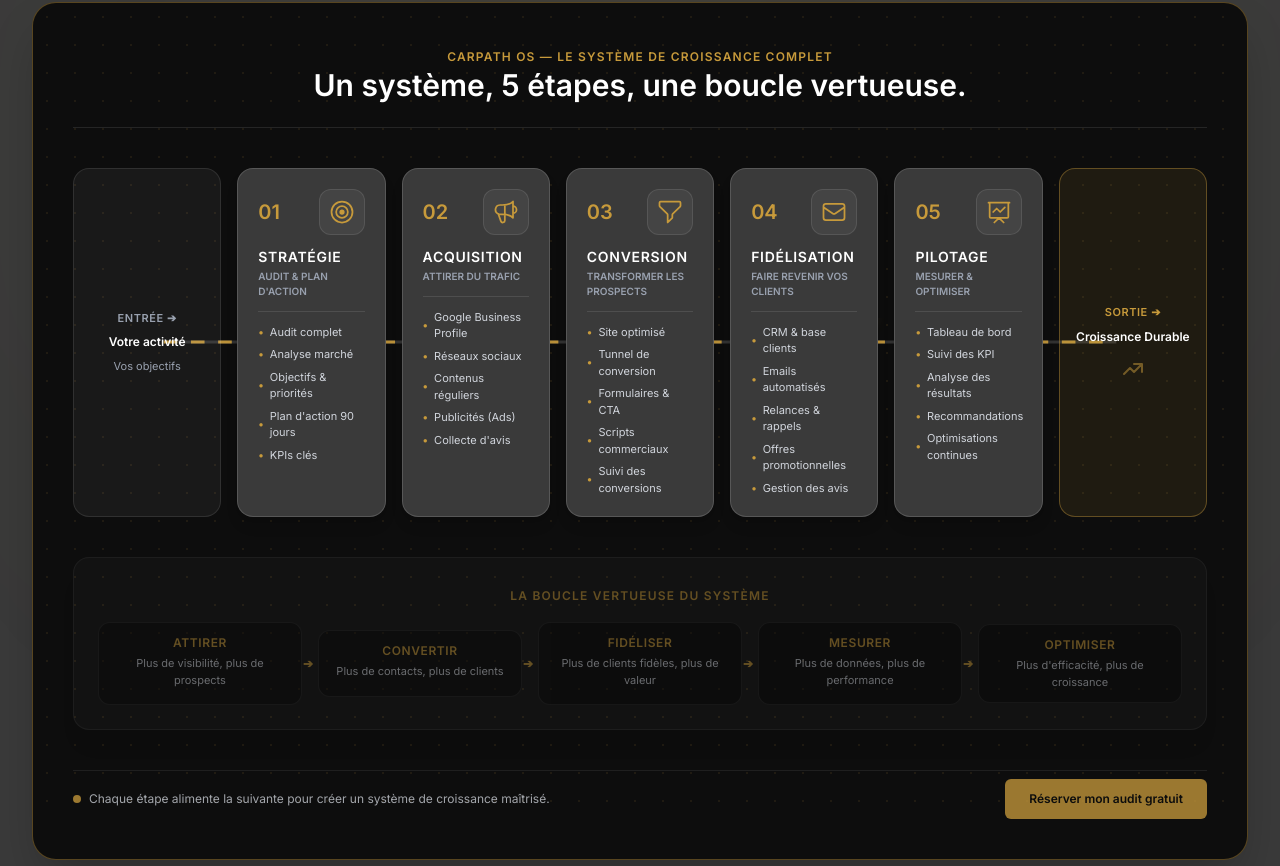
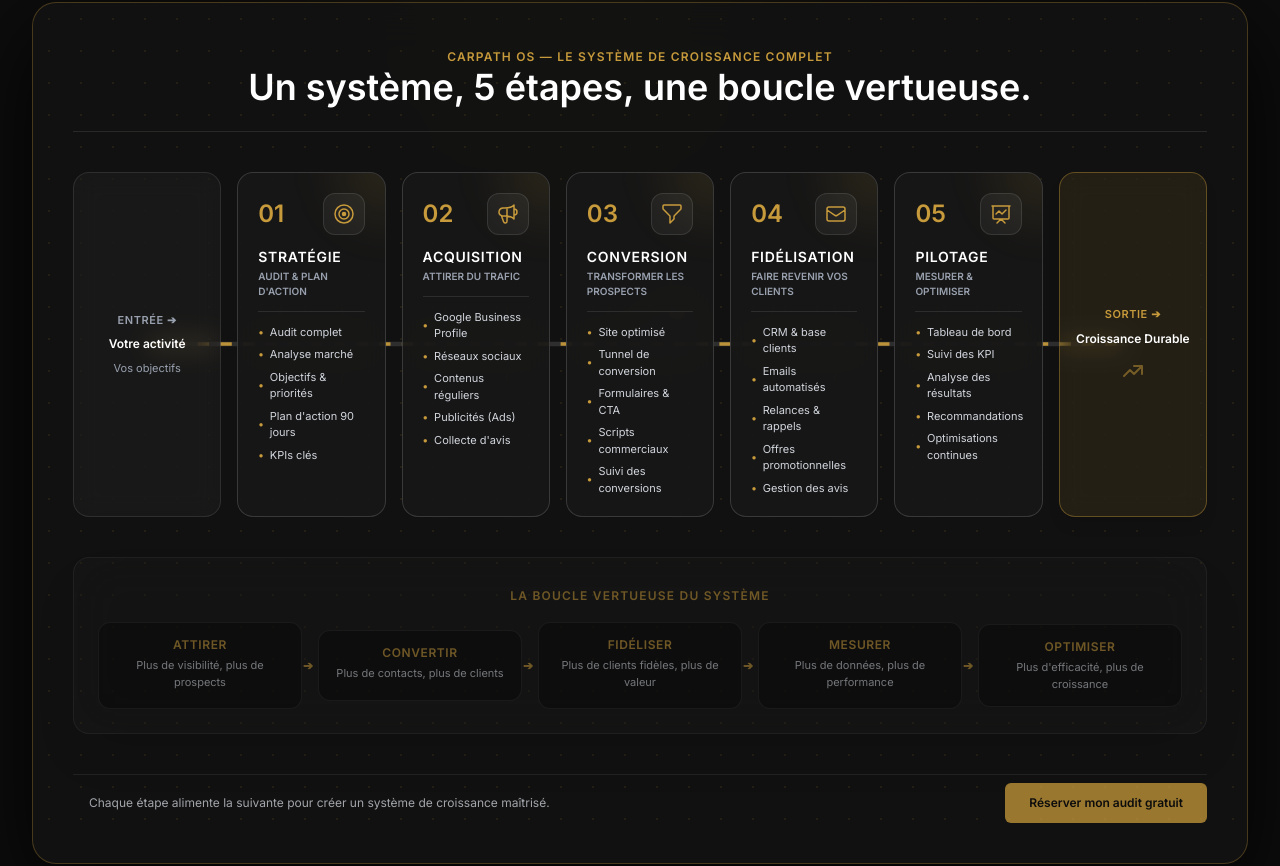
Before and after one commit to Fitchcat/carpath-website, a Next.js app: page / in a window 1280 px wide. Shown: the part 2844-3710 px from the top of the page. Built offline with nearby package versions, Linux system fonts and the light colour scheme.

Commit message:
feat: design system verre obscur style Refero pour le schema CARPATH OS avec boucle vertueuse et texte Copywriter garanti

```diff
--- a/src/components/SectionArchitectureInteractive.tsx
+++ b/src/components/SectionArchitectureInteractive.tsx
@@ -5,13 +5,12 @@
 import { Heading2, BodyLarge } from "./Typography";
 import { ButtonPrimary } from "./Buttons";
 
-// 5 Piliers officiels du CARPATH OS issus de l'infographie officielle
+// 5 Piliers officiels du CARPATH OS
 const osPillars = [
   {
     number: "01",
     title: "STRATÉGIE",
     subtitle: "AUDIT & PLAN D'ACTION",
-    badge: "1. STRATÉGIE",
     items: [
       "Audit complet",
       "Analyse marché",
@@ -20,7 +19,7 @@
       "KPIs clés",
     ],
     icon: (
-      <svg className="w-7 h-7 text-[#C79A3B]" fill="none" viewBox="0 0 24 24" stroke="currentColor" strokeWidth="1.5">
+      <svg className="w-6 h-6 text-[#C79A3B]" fill="none" viewBox="0 0 24 24" stroke="currentColor" strokeWidth="1.5">
         <circle cx="12" cy="12" r="9" stroke="currentColor" strokeWidth="1.5" />
         <circle cx="12" cy="12" r="5" stroke="currentColor" strokeWidth="1.5" />
         <circle cx="12" cy="12" r="1.5" fill="#C79A3B" />
@@ -31,7 +30,6 @@
     number: "02",
     title: "ACQUISITION",
     subtitle: "ATTIRER DU TRAFIC",
-    badge: "2. ACQUISITION",
     items: [
       "Google Business Profile",
       "Réseaux sociaux",
@@ -40,7 +38,7 @@
       "Collecte d'avis",
     ],
     icon: (
-      <svg className="w-7 h-7 text-[#C79A3B]" fill="none" viewBox="0 0 24 24" stroke="currentColor" strokeWidth="1.5">
+      <svg className="w-6 h-6 text-[#C79A3B]" fill="none" viewBox="0 0 24 24" stroke="currentColor" strokeWidth="1.5">
         <path strokeLinecap="round" strokeLinejoin="round" d="M11 5.882V19.24a1.76 1.76 0 01-3.417.592l-2.147-6.15M18 13a3 3 0 100-6M5.436 13.683A4.001 4.001 0 017 6h1.832c4.1 0 7.625-1.234 9.168-3v14c-1.543-1.766-5.067-3-9.168-3H7a3.988 3.988 0 01-1.564-.317z" />
       </svg>
     ),
@@ -49,7 +47,6 @@
     number: "03",
     title: "CONVERSION",
     subtitle: "TRANSFORMER LES PROSPECTS",
-    badge: "3. CONVERSION",
     items: [
       "Site optimisé",
       "Tunnel de conversion",
@@ -58,7 +55,7 @@
       "Suivi des conversions",
     ],
     icon: (
-      <svg className="w-7 h-7 text-[#C79A3B]" fill="none" viewBox="0 0 24 24" stroke="currentColor" strokeWidth="1.5">
+      <svg className="w-6 h-6 text-[#C79A3B]" fill="none" viewBox="0 0 24 24" stroke="currentColor" strokeWidth="1.5">
         <path strokeLinecap="round" strokeLinejoin="round" d="M3 4a1 1 0 011-1h16a1 1 0 011 1v2.586a1 1 0 01-.293.707l-6.414 6.414a1 1 0 00-.293.707V17l-4 4v-6.586a1 1 0 00-.293-.707L3.293 7.293A1 1 0 013 6.586V4z" />
       </svg>
     ),
@@ -67,7 +64,6 @@
     number: "04",
     title: "FIDÉLISATION",
     subtitle: "FAIRE REVENIR VOS CLIENTS",
-    badge: "4. FIDÉLISATION",
     items: [
       "CRM & base clients",
       "Emails automatisés",
@@ -76,7 +72,7 @@
       "Gestion des avis",
     ],
     icon: (
-      <svg className="w-7 h-7 text-[#C79A3B]" fill="none" viewBox="0 0 24 24" stroke="currentColor" strokeWidth="1.5">
+      <svg className="w-6 h-6 text-[#C79A3B]" fill="none" viewBox="0 0 24 24" stroke="currentColor" strokeWidth="1.5">
         <path strokeLinecap="round" strokeLinejoin="round" d="M3 8l7.89 5.26a2 2 0 002.22 0L21 8M5 19h14a2 2 0 002-2V7a2 2 0 00-2-2H5a2 2 0 00-2 2v10a2 2 0 002 2z" />
       </svg>
     ),
@@ -85,7 +81,6 @@
     number: "05",
     title: "PILOTAGE",
     subtitle: "MESURER & OPTIMISER",
-    badge: "5. PILOTAGE",
     items: [
       "Tableau de bord",
       "Suivi des KPI",
@@ -94,14 +89,14 @@
       "Optimisations continues",
     ],
     icon: (
-      <svg className="w-7 h-7 text-[#C79A3B]" fill="none" viewBox="0 0 24 24" stroke="currentColor" strokeWidth="1.5">
+      <svg className="w-6 h-6 text-[#C79A3B]" fill="none" viewBox="0 0 24 24" stroke="currentColor" strokeWidth="1.5">
         <path strokeLinecap="round" strokeLinejoin="round" d="M7 12l3-3 3 3 4-4M8 21l4-4 4 4M3 4h18M4 4h16v12a1 1 0 01-1 1H5a1 1 0 01-1-1V4z" />
       </svg>
     ),
   },
 ];
 
-// Boucle vertueuse
+// Étapes de la Boucle Vertueuse
 const virtuousLoopSteps = [
   { step: "ATTIRER", label: "Plus de visibilité, plus de prospects" },
   { step: "CONVERTIR", label: "Plus de contacts, plus de clients" },
@@ -120,16 +115,17 @@
   });
 
   const conduitProgress = useTransform(scrollYProgress, [0.15, 0.65], [0, 1]);
-  const glowOpacity = useTransform(scrollYProgress, [0.4, 0.7], [0.2, 1]);
-  const loopOpacity = useTransform(scrollYProgress, [0.55, 0.8], [0.3, 1]);
+  const prismGlow = useTransform(scrollYProgress, [0.35, 0.75], [0.3, 1]);
+  const loopOpacity = useTransform(scrollYProgress, [0.55, 0.85], [0.4, 1]);
 
   return (
     <section
       ref={containerRef}
-      className="w-full py-20 lg:py-32 bg-[var(--bg-surface)] relative overflow-hidden border-y border-white/10"
+      className="w-full py-20 lg:py-32 bg-[#0D0D0D] relative overflow-hidden border-y border-white/10"
     >
-      {/* Halo lumineux bronze */}
-      <div className="absolute top-1/2 left-1/2 -translate-x-1/2 -translate-y-1/2 w-[850px] h-[550px] bg-[#C79A3B]/10 blur-[180px] rounded-full pointer-events-none z-0" />
+      {/* Prism refraction background aura (Inspiration Refero Vivid+Co) */}
+      <div className="absolute top-1/2 left-1/2 -translate-x-1/2 -translate-y-1/2 w-[900px] h-[600px] bg-radial from-[#C79A3B]/15 via-transparent to-transparent blur-[160px] rounded-full pointer-events-none z-0" />
+      <div className="absolute top-1/4 left-1/4 w-[400px] h-[400px] bg-[#C79A3B]/10 blur-[140px] rounded-full pointer-events-none z-0" />
 
       <div className="max-w-site mx-auto px-4 sm:px-6 lg:px-8 relative z-10 space-y-16">
         {/* Texte Copywriter — 100% Strict & Officiel */}
@@ -143,7 +139,7 @@
             <span className="inline-block text-xs font-semibold text-[#C79A3B] tracking-widest uppercase bg-[#C79A3B]/10 px-4 py-2 rounded-full border border-[#C79A3B]/40 mb-6">
               POSITIONNEMENT &amp; COPILOTAGE
             </span>
-            <Heading2 className="text-3xl sm:text-4xl lg:text-5xl leading-[1.2] pt-2">
+            <Heading2 className="text-3xl sm:text-4xl lg:text-5xl leading-[1.2] pt-2 text-white">
               CARPATH n&apos;est pas une agence.<br />
               Ce n&apos;est pas un cabinet.<br />
               Ce n&apos;est pas un outil.
@@ -156,7 +152,7 @@
             viewport={{ once: true, margin: "-50px" }}
             transition={{ duration: 0.6, delay: 0.1 }}
           >
-            <BodyLarge className="text-lg sm:text-xl leading-relaxed max-w-[68ch] mx-auto">
+            <BodyLarge className="text-lg sm:text-xl leading-relaxed max-w-[68ch] mx-auto text-gray-300">
               CARPATH est votre copilote de croissance. Nous installons et pilotons un système de croissance sur-mesure, directement dans votre entreprise. Vous restez aux commandes — nous mettons la méthode, les indicateurs et le pilotage. Le résultat : des décisions fondées sur des données, pas sur des intuitions.
             </BodyLarge>
           </motion.div>
@@ -174,17 +170,17 @@
           </motion.div>
         </div>
 
-        {/* Schéma Interactif CARPATH OS — Animation du Cycle Vertueux au Scroll */}
-        <div className="relative w-full rounded-3xl bg-[#0D0D0D] border border-[#C79A3B]/40 p-6 sm:p-10 shadow-2xl overflow-hidden space-y-10">
-          {/* Grille de fond subtile */}
-          <div className="absolute inset-0 bg-[radial-gradient(#C79A3B_1px,transparent_1px)] [background-size:28px_28px] opacity-10 pointer-events-none" />
+        {/* Schéma CARPATH OS — Style Verre Prismatique Sombre (Refero / Vivid+Co Style) */}
+        <div className="relative w-full rounded-3xl bg-[#121212]/90 backdrop-blur-xl border border-[#C79A3B]/30 p-6 sm:p-10 shadow-[0_30px_90px_rgba(0,0,0,0.9)] overflow-hidden space-y-10">
+          {/* Subtle grid pattern */}
+          <div className="absolute inset-0 bg-[radial-gradient(#C79A3B_1px,transparent_1px)] [background-size:32px_32px] opacity-10 pointer-events-none" />
 
           {/* En-tête du schéma CARPATH OS */}
           <div className="relative z-10 text-center space-y-2 border-b border-white/10 pb-6">
             <span className="text-xs font-bold text-[#C79A3B] tracking-widest uppercase">
               CARPATH OS — LE SYSTÈME DE CROISSANCE COMPLET
             </span>
-            <h3 className="font-heading font-extrabold text-2xl sm:text-3xl text-white">
+            <h3 className="font-heading font-extrabold text-2xl sm:text-4xl text-white">
               Un système, 5 étapes, une boucle vertueuse.
             </h3>
           </div>
@@ -193,36 +189,36 @@
           <div className="relative z-10">
             {/* Ligne SVG de tuyau d'interconnexion avec impulsion au scroll */}
             <svg
-              className="absolute top-1/2 left-0 w-full h-12 -translate-y-1/2 pointer-events-none hidden lg:block"
+              className="absolute top-1/2 left-0 w-full h-16 -translate-y-1/2 pointer-events-none hidden lg:block"
               viewBox="0 0 1000 60"
               preserveAspectRatio="none"
             >
-              {/* Tuyau de base */}
-              <line x1="80" y1="30" x2="920" y2="30" stroke="rgba(255,255,255,0.15)" strokeWidth="4" />
-              {/* Conduit d'énergie dorée activé au scroll */}
+              {/* Conduit d'ombre arrière */}
+              <line x1="70" y1="30" x2="930" y2="30" stroke="rgba(255,255,255,0.12)" strokeWidth="4" />
+              {/* Conduit d'énergie dorée animé au scroll */}
               <motion.line
-                x1="80"
+                x1="70"
                 y1="30"
-                x2="920"
+                x2="930"
                 y2="30"
                 stroke="#C79A3B"
-                strokeWidth="4"
-                strokeDasharray="12 12"
+                strokeWidth="3.5"
+                strokeDasharray="10 10"
                 style={{ opacity: conduitProgress }}
               />
               {/* Particule fluide qui voyage */}
               <motion.circle
-                r="6"
+                r="7"
                 fill="#C79A3B"
-                animate={{ cx: [80, 920] }}
-                transition={{ duration: 4, repeat: Infinity, ease: "linear" }}
-                style={{ filter: "drop-shadow(0px 0px 8px #C79A3B)" }}
+                animate={{ cx: [70, 930] }}
+                transition={{ duration: 4.5, repeat: Infinity, ease: "linear" }}
+                style={{ filter: "drop-shadow(0px 0px 10px #C79A3B)" }}
               />
             </svg>
 
             <div className="grid grid-cols-1 lg:grid-cols-7 gap-4 items-stretch relative z-20">
               {/* ENTRÉE */}
-              <div className="bg-white/5 border border-white/10 rounded-2xl p-4 flex flex-col justify-center text-center space-y-2">
+              <div className="bg-white/[0.03] backdrop-blur-md border border-white/10 rounded-2xl p-4 flex flex-col justify-center text-center space-y-2 group hover:border-[#C79A3B]/40 transition-colors">
                 <span className="text-[11px] font-bold text-gray-400 tracking-wider uppercase">
                   ENTRÉE ➔
                 </span>
@@ -230,20 +226,23 @@
                 <p className="text-[11px] text-gray-400">Vos objectifs</p>
               </div>
 
-              {/* LES 5 PILIERS DU SYSTÈME */}
+              {/* LES 5 PILIERS DU SYSTÈME (Verre Fumée & Reflet Prismatique) */}
               {osPillars.map((pillar, idx) => (
                 <motion.div
                   key={pillar.number}
-                  initial={{ opacity: 0, y: 20 }}
+                  initial={{ opacity: 0, y: 25 }}
                   whileInView={{ opacity: 1, y: 0 }}
                   viewport={{ once: true }}
-                  transition={{ duration: 0.4, delay: idx * 0.1 }}
-                  className="group bg-[var(--bg-surface)] border border-white/15 rounded-2xl p-4 sm:p-5 flex flex-col justify-between space-y-4 hover:border-[#C79A3B] transition-all duration-300 shadow-lg hover:shadow-[0_0_25px_rgba(199,154,59,0.2)]"
+                  transition={{ duration: 0.5, delay: idx * 0.1 }}
+                  className="group relative bg-[#181818]/90 backdrop-blur-xl border border-white/15 rounded-2xl p-4 sm:p-5 flex flex-col justify-between space-y-4 transition-all duration-500 hover:border-[#C79A3B] hover:shadow-[0_15px_40px_rgba(199,154,59,0.25)] hover:-translate-y-1 overflow-hidden"
                 >
-                  <div className="space-y-3">
+                  {/* Effet de lueur prismatique au survol */}
+                  <div className="absolute -top-12 -right-12 w-24 h-24 bg-[#C79A3B]/10 rounded-full blur-xl group-hover:bg-[#C79A3B]/25 transition-all duration-500 pointer-events-none" />
+
+                  <div className="space-y-3 relative z-10">
                     {/* Numéro & Icône */}
                     <div className="flex items-center justify-between">
-                      <span className="font-heading font-extrabold text-xl text-[#C79A3B]">
+                      <span className="font-heading font-extrabold text-2xl text-[#C79A3B]">
                         {pillar.number}
                       </span>
                       <div className="p-2 rounded-xl bg-white/5 border border-white/10 group-hover:border-[#C79A3B]/50 transition-colors">
@@ -262,7 +261,7 @@
                     </div>
 
                     {/* Liste des éléments du pilier */}
-                    <ul className="space-y-1.5 border-t border-white/10 pt-3 text-[11px] text-gray-300">
+                    <ul className="space-y-1.5 border-t border-white/10 pt-3 text-[11px] text-gray-300 font-normal">
                       {pillar.items.map((item, iIdx) => (
                         <li key={iIdx} className="flex items-center gap-1.5">
                           <span className="text-[#C79A3B] font-bold">•</span>
@@ -275,7 +274,7 @@
               ))}
 
               {/* SORTIE */}
-              <div className="bg-[#C79A3B]/10 border border-[#C79A3B]/40 rounded-2xl p-4 flex flex-col justify-center text-center space-y-2">
+              <div className="bg-[#C79A3B]/10 backdrop-blur-md border border-[#C79A3B]/40 rounded-2xl p-4 flex flex-col justify-center text-center space-y-2 group hover:border-[#C79A3B] transition-colors shadow-lg">
                 <span className="text-[11px] font-bold text-[#C79A3B] tracking-wider uppercase">
                   SORTIE ➔
                 </span>
@@ -289,10 +288,10 @@
             </div>
           </div>
 
-          {/* Bandeau de la BOUCLE VERTUEUSE (Attirer ➔ Convertir ➔ Fidéliser ➔ Mesurer ➔ Optimiser) */}
+          {/* Bandeau de la BOUCLE VERTUEUSE (Refero Dark Prism Glass Card) */}
           <motion.div
             style={{ opacity: loopOpacity }}
-            className="relative z-10 bg-white/5 border border-white/10 rounded-2xl p-5 sm:p-6 shadow-xl"
+            className="relative z-10 bg-white/[0.03] backdrop-blur-xl border border-white/10 rounded-2xl p-5 sm:p-6 shadow-2xl"
           >
             <div className="text-center mb-4">
               <span className="text-xs font-semibold text-[#C79A3B] uppercase tracking-widest">
@@ -303,7 +302,7 @@
               {virtuousLoopSteps.map((stepItem, idx) => (
                 <div
                   key={stepItem.step}
-                  className="bg-[#0D0D0D] border border-white/10 rounded-xl p-3 text-center space-y-1 relative"
+                  className="bg-[#0D0D0D]/90 border border-white/10 rounded-xl p-3.5 text-center space-y-1 relative group hover:border-[#C79A3B]/50 transition-colors"
                 >
                   <span className="text-xs font-bold text-[#C79A3B] block uppercase tracking-wider">
                     {stepItem.step}
@@ -321,13 +320,13 @@
             </div>
           </motion.div>
 
-          {/* Pied de carte avec rappel de la promesse */}
+          {/* Pied de carte avec lueur prismatique */}
           <motion.div
-            style={{ opacity: glowOpacity }}
+            style={{ opacity: prismGlow }}
             className="relative z-10 flex flex-col sm:flex-row items-center justify-between gap-4 pt-2 border-t border-white/10 text-xs text-gray-300"
           >
             <div className="flex items-center gap-2">
-              <span className="w-2 h-2 rounded-full bg-[#C79A3B]" />
+              <span className="w-2 h-2 rounded-full bg-[#C79A3B] animate-ping" />
               <span>Chaque étape alimente la suivante pour créer un système de croissance maîtrisé.</span>
             </div>
             <ButtonPrimary href="/audit-gratuit" className="py-3 px-6 text-xs whitespace-nowrap">
```
